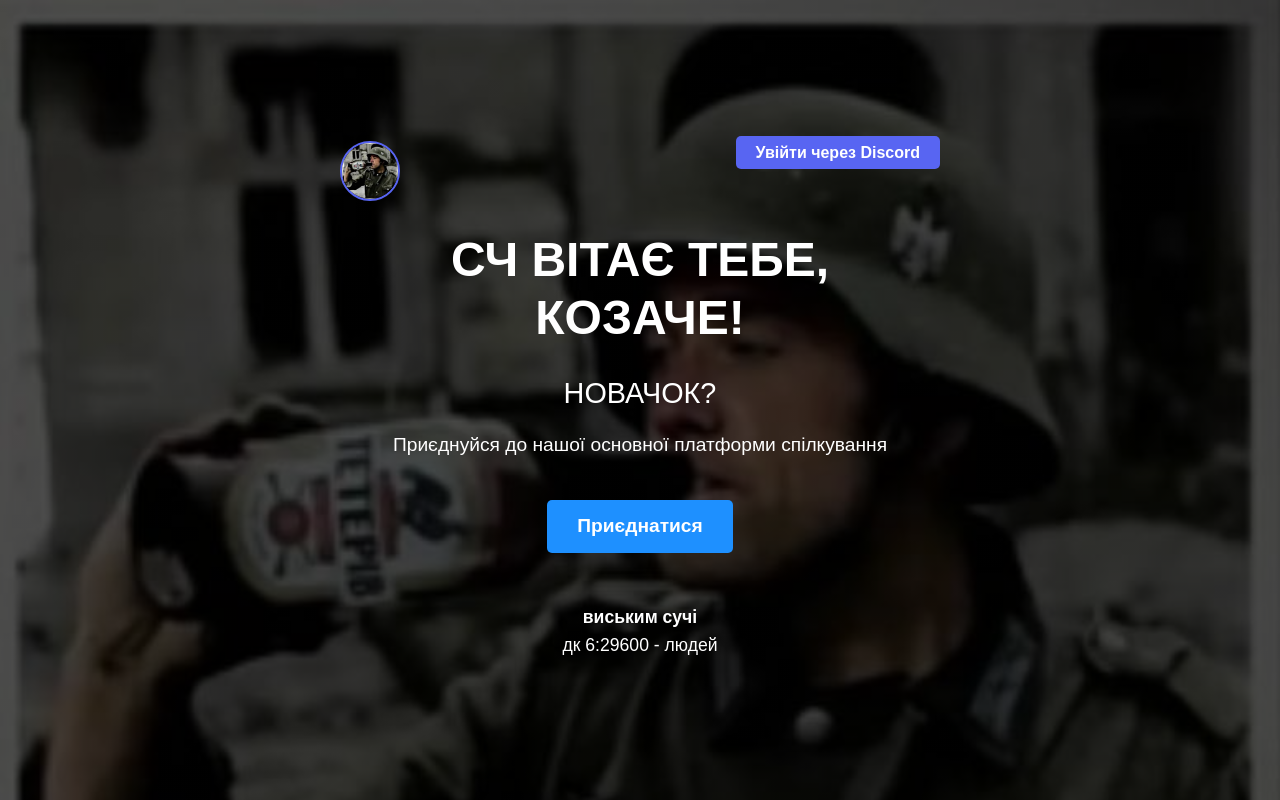
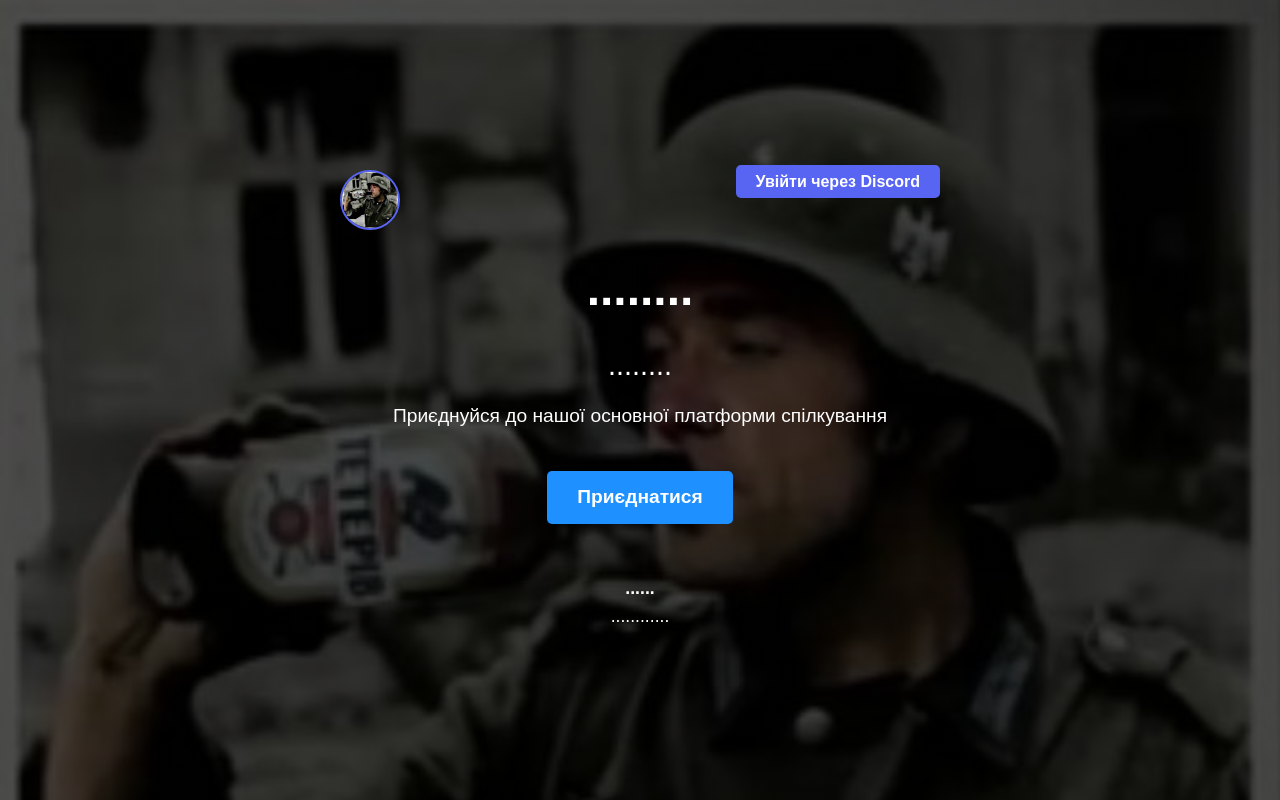
Before and after one commit to kibuj/Rage-Kingdom, a Django app: page /catalog/ in a window 1280 px wide. Run offline with Django 5.2, Linux system fonts and the light colour scheme.

Commit message:
add localtunnel and update AOT8

```diff
--- a/mysite/templates/base.html
+++ b/mysite/templates/base.html
@@ -4,7 +4,7 @@
 <head>
     <meta charset="UTF-8">
     <meta name="viewport" content="width=device-width, initial-scale=1.0">
-    <title>{% block title %}СЧ вітає тебе, козаче!{% endblock %}</title>
+    <title>{% block title %}.........{% endblock %}</title>
     <!-- Bootstrap CSS -->
     <link href="https://cdn.jsdelivr.net/npm/bootstrap@5.3.0/dist/css/bootstrap.min.css" rel="stylesheet">
     <!-- Custom CSS -->
--- a/mysite/templates/index.html
+++ b/mysite/templates/index.html
@@ -12,16 +12,16 @@
     </div>
 
     <div class="content-section">
-        <h1>СЧ ВІТАЄ ТЕБЕ, КОЗАЧЕ!</h1>
+        <h1>........</h1>
 
-        <h2>НОВАЧОК?</h2>
+        <h2>........</h2>
         <p class="lead">Приєднуйся до нашої основної платформи спілкування</p>
 
         <a href="https://discord.gg/S2CZMURspv" class="btn-join">Приєднатися</a>
 
         <div class="stats">
-            <p><strong>виським сучі</strong></p>
-            <p>дк 6:29600 - людей</p>
+            <p><strong>......</strong></p>
+            <p>............</p>
         </div>
     </div>
 </div>
```
Also changed, not shown: mysite/mysite/settings.py (+9 -2 lines), mysite/templates/catalog/login_complete.html (added, +10 -0 lines), mysite/db.sqlite3.
